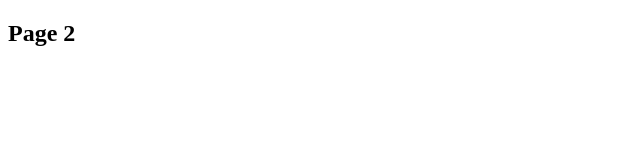
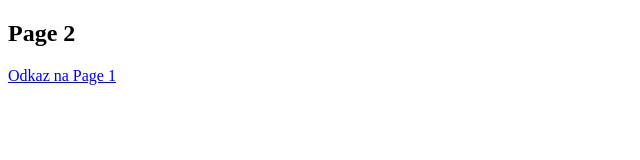
Before and after one commit to petercagala/udemy-modern-React-with-redux, a React (Create React App) app in the folder streaming-application/client/: page /page2 in a window 1280 px wide. Shown: the top 160 px of the page, without its empty margins (0-640 px from the left). Built offline with nearby package versions, Linux system fonts and the light colour scheme.

Commit message:
[section16-203] ! How to NOT navigate with React router

```diff
--- a/streaming-application/client/src/components/Page1.tsx
+++ b/streaming-application/client/src/components/Page1.tsx
@@ -24,6 +24,7 @@ class _Page1 extends React.Component<Page1Props, Page1State> {
         return (
             <div className="ui container">
                 <h2>Page 1</h2>
+                <a href={"/page2"}>Odkaz na Page 2</a>
             </div>
         );
     }
--- a/streaming-application/client/src/components/Page2.tsx
+++ b/streaming-application/client/src/components/Page2.tsx
@@ -24,6 +24,7 @@ class _Page2 extends React.Component<Page2Props, Page2State> {
         return (
             <div className="ui container">
                 <h2>Page 2</h2>
+                <a href={"/"}>Odkaz na Page 1</a>
             </div>
         );
     }
```
